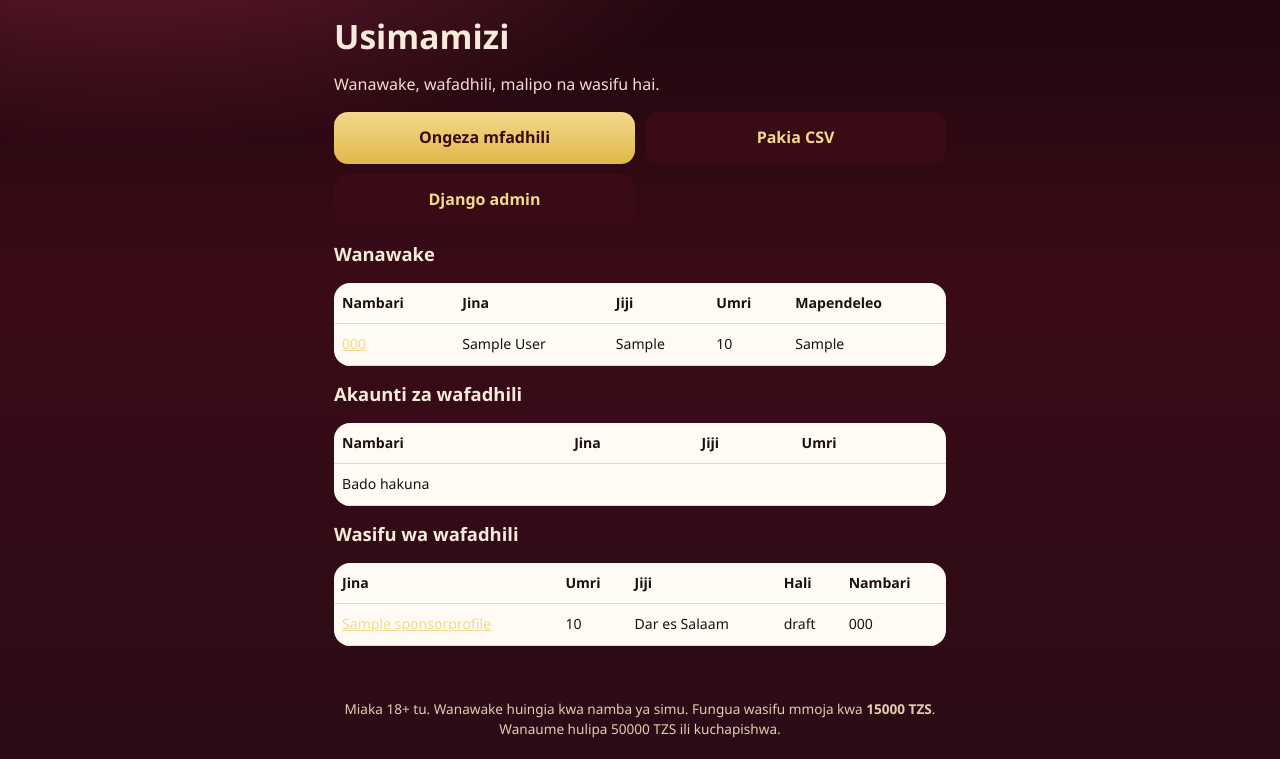
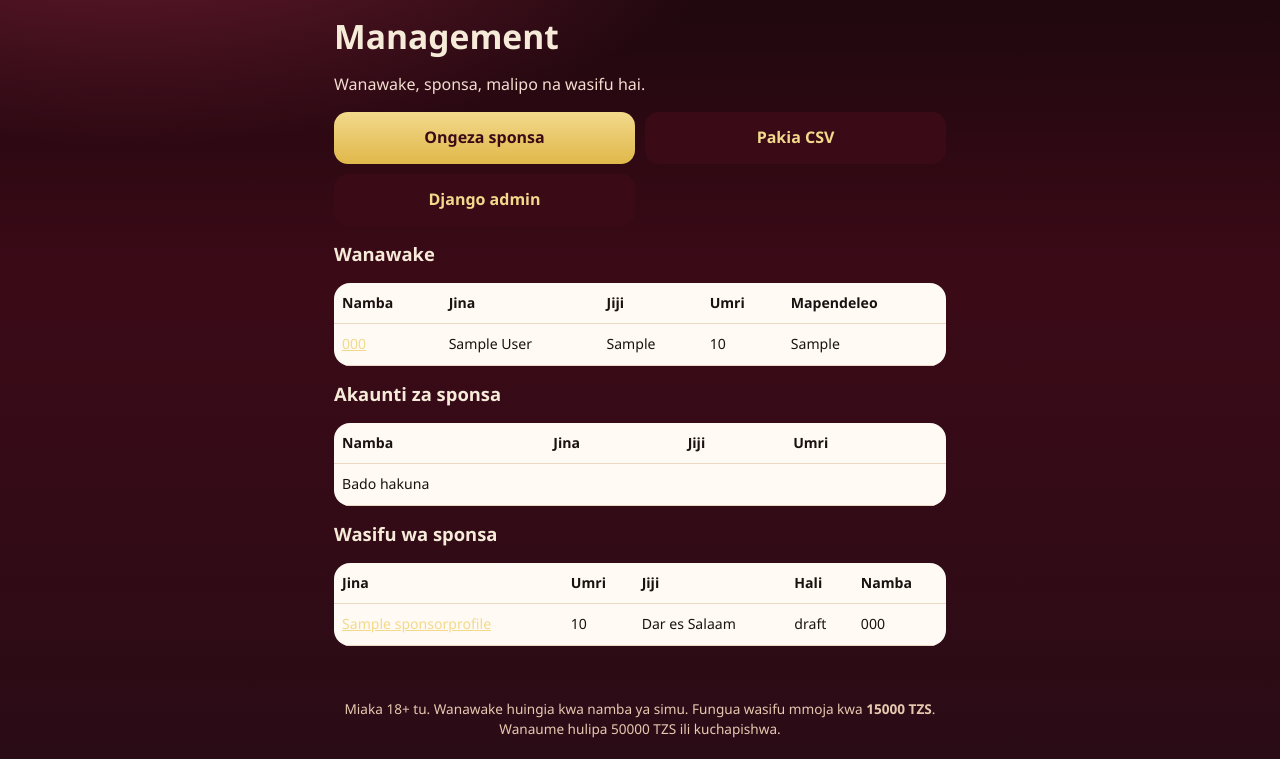
Before and after one commit to kengodhil/sponsa, a Django app: page /control/ in a window 1280 px wide. Shown: the part 48-807 px from the top of the page. Run offline with Django 5.2, Linux system fonts and the light colour scheme; a user stored in the database is signed in; tables that the repository leaves empty hold one stand-in row (values such as "Sample post").

Commit message:
Update Swahili: Usimamizi to Management, wafadhili to sponsa, nambari to namba

```diff
--- a/frontend/templates/staff/dashboard.html
+++ b/frontend/templates/staff/dashboard.html
@@ -1,11 +1,11 @@
 {% extends "base.html" %}
-{% block title %}Usimamizi{% endblock %}
+{% block title %}Management{% endblock %}
 {% block content %}
 <section>
-  <h1>Usimamizi</h1>
-  <p class="lead">Wanawake, wafadhili, malipo na wasifu hai.</p>
+  <h1>Management</h1>
+  <p class="lead">Wanawake, sponsa, malipo na wasifu hai.</p>
   <div class="btn-row">
-    <a class="btn btn-gold" href="{% url 'staff:create_profile' %}">Ongeza mfadhili</a>
+    <a class="btn btn-gold" href="{% url 'staff:create_profile' %}">Ongeza sponsa</a>
     <a class="btn btn-dark" href="{% url 'staff:csv_upload' %}">Pakia CSV</a>
     <a class="btn btn-dark" href="/django-admin/">Django admin</a>
   </div>
@@ -13,7 +13,7 @@
   <h2>Wanawake</h2>
   <div class="table-wrap">
     <table>
-      <thead><tr><th>Nambari</th><th>Jina</th><th>Jiji</th><th>Umri</th><th>Mapendeleo</th></tr></thead>
+      <thead><tr><th>Namba</th><th>Jina</th><th>Jiji</th><th>Umri</th><th>Mapendeleo</th></tr></thead>
       <tbody>
         {% for person in ladies %}
           <tr>
@@ -30,10 +30,10 @@
     </table>
   </div>
 
-  <h2>Akaunti za wafadhili</h2>
+  <h2>Akaunti za sponsa</h2>
   <div class="table-wrap">
     <table>
-      <thead><tr><th>Nambari</th><th>Jina</th><th>Jiji</th><th>Umri</th></tr></thead>
+      <thead><tr><th>Namba</th><th>Jina</th><th>Jiji</th><th>Umri</th></tr></thead>
       <tbody>
         {% for person in men %}
           <tr>
@@ -49,10 +49,10 @@
     </table>
   </div>
 
-  <h2>Wasifu wa wafadhili</h2>
+  <h2>Wasifu wa sponsa</h2>
   <div class="table-wrap">
     <table>
-      <thead><tr><th>Jina</th><th>Umri</th><th>Jiji</th><th>Hali</th><th>Nambari</th></tr></thead>
+      <thead><tr><th>Jina</th><th>Umri</th><th>Jiji</th><th>Hali</th><th>Namba</th></tr></thead>
       <tbody>
         {% for profile in profiles %}
           <tr>
```
